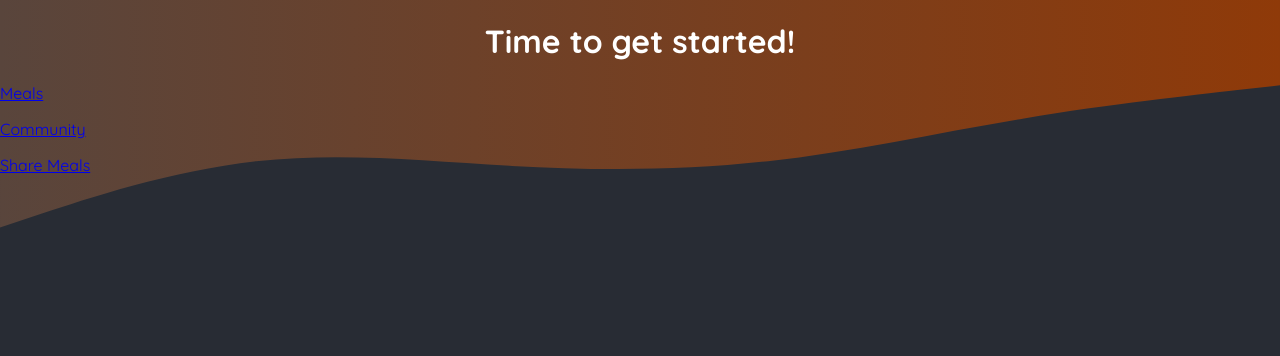
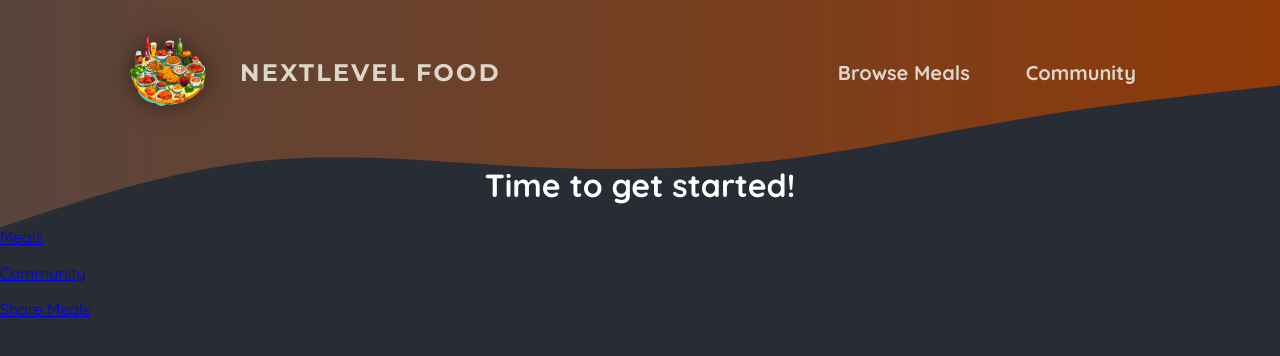
Before and after one commit to Sergio-Al/nextjs-foodies, a Next.js app: page / in a window 1280 px wide. Shown: the top 356 px of the page. Built offline with nearby package versions, Linux system fonts and the light colour scheme.

Commit message:
Feat. Creation and optimization of the main header

```diff
--- a/app/globals.css
+++ b/app/globals.css
@@ -11,21 +11,6 @@
 body {
   margin: 0;
   background: radial-gradient(#282c34, #282c34);
-}
-
-.header-background {
-  position: absolute;
-  width: 100%;
-  height: 320px;
-  top: 0;
-  left: 0;
-  z-index: -1;
-}
-
-svg {
-  display: block;
-  width: 100%;
-  height: auto;
 }
 
 .not-found,
--- a/app/layout.js
+++ b/app/layout.js
@@ -1,35 +1,17 @@
-import './globals.css';
+import MainHeader from "@/components/main-header/main-header";
+import "./globals.css";
 
 export const metadata = {
-  title: 'NextLevel Food',
-  description: 'Delicious meals, shared by a food-loving community.',
+  title: "NextLevel Food",
+  description: "Delicious meals, shared by a food-loving community.",
 };
 
 export default function RootLayout({ children }) {
   return (
     <html lang="en">
       <body>
-        <div className="header-background">
-          <svg xmlns="http://www.w3.org/2000/svg" viewBox="0 0 1440 320">
-            <defs>
-              <linearGradient id="gradient" x1="0%" y1="0%" x2="100%" y2="0%">
-                <stop
-                  offset="0%"
-                  style={{ stopColor: '#59453c', stopOpacity: '1' }}
-                />
-                <stop
-                  offset="100%"
-                  style={{ stopColor: '#8f3a09', stopOpacity: '1' }}
-                />
-              </linearGradient>
-            </defs>
-            <path
-              fill="url(#gradient)"
-              d="M0,256L48,240C96,224,192,192,288,181.3C384,171,480,181,576,186.7C672,192,768,192,864,181.3C960,171,1056,149,1152,133.3C1248,117,1344,107,1392,101.3L1440,96L1440,0L1392,0C1344,0,1248,0,1152,0C1056,0,960,0,864,0C768,0,672,0,576,0C480,0,384,0,288,0C192,0,96,0,48,0L0,0Z"
-            ></path>
-          </svg>
-        </div>
 
+        <MainHeader />
         {children}
       </body>
     </html>
--- /dev/null
+++ b/components/main-header/main-header-background.js
@@ -0,0 +1,26 @@
+import classes from "./main-header-background.module.css";
+
+export default function MainHeaderBackground() {
+  return (
+    <div className={classes["header-background"]}>
+      <svg xmlns="http://www.w3.org/2000/svg" viewBox="0 0 1440 320">
+        <defs>
+          <linearGradient id="gradient" x1="0%" y1="0%" x2="100%" y2="0%">
+            <stop
+              offset="0%"
+              style={{ stopColor: "#59453c", stopOpacity: "1" }}
+            />
+            <stop
+              offset="100%"
+              style={{ stopColor: "#8f3a09", stopOpacity: "1" }}
+            />
+          </linearGradient>
+        </defs>
+        <path
+          fill="url(#gradient)"
+          d="M0,256L48,240C96,224,192,192,288,181.3C384,171,480,181,576,186.7C672,192,768,192,864,181.3C960,171,1056,149,1152,133.3C1248,117,1344,107,1392,101.3L1440,96L1440,0L1392,0C1344,0,1248,0,1152,0C1056,0,960,0,864,0C768,0,672,0,576,0C480,0,384,0,288,0C192,0,96,0,48,0L0,0Z"
+        ></path>
+      </svg>
+    </div>
+  );
+}
--- /dev/null
+++ b/components/main-header/main-header-background.module.css
@@ -0,0 +1,14 @@
+.header-background {
+  position: absolute;
+  width: 100%;
+  height: 320px;
+  top: 0;
+  left: 0;
+  z-index: -1;
+}
+
+.header-background svg {
+  display: block;
+  width: 100%;
+  height: auto;
+}
--- /dev/null
+++ b/components/main-header/main-header.js
@@ -0,0 +1,31 @@
+import Link from "next/link";
+import Image from "next/image";
+
+import logoImg from "@/assets/logo.png";
+import classes from "./main-header.module.css";
+import MainHeaderBackground from "./main-header-background";
+
+export default function MainHeader() {
+  return (
+    <>
+      <MainHeaderBackground />
+      <header className={classes.header}>
+        <Link className={classes.logo} href="/">
+          <Image src={logoImg} alt="A plate with food on it" priority />
+          NextLevel Food
+        </Link>
+
+        <nav className={classes.nav}>
+          <ul>
+            <li>
+              <Link href="/meals">Browse Meals</Link>
+            </li>
+            <li>
+              <Link href="/community">Community</Link>
+            </li>
+          </ul>
+        </nav>
+      </header>
+    </>
+  );
+}
--- /dev/null
+++ b/components/main-header/main-header.module.css
@@ -0,0 +1,67 @@
+.header {
+  display: flex;
+  justify-content: space-between;
+  align-items: center;
+  padding: 2rem 1rem;
+}
+
+@media (min-width: 768px) {
+  .header {
+    padding: 2rem 10%;
+  }
+}
+
+.nav ul {
+  list-style: none;
+  margin: 0;
+  padding: 0;
+  display: flex;
+  gap: 1.5rem;
+  /* font-family: 'Montserrat', sans-serif; */
+  font-size: 1.25rem;
+}
+
+.nav a {
+  text-decoration: none;
+  color: #ddd6cb;
+  font-weight: bold;
+  padding: 0.5rem 1rem;
+  border-radius: 0.5rem;
+}
+
+.nav a:hover,
+.nav a:active {
+  background: linear-gradient(90deg, #ff8a05, #f9b331);
+  background-clip: text;
+  -webkit-background-clip: text;
+  -webkit-text-fill-color: transparent;
+  text-shadow: 0 0 18px rgba(248, 190, 42, 0.8);
+}
+
+.active {
+  background: linear-gradient(90deg, #ff8a05, #f9b331);
+  background-clip: text;
+  -webkit-background-clip: text;
+  -webkit-text-fill-color: transparent;
+}
+
+.logo {
+  display: flex;
+  align-items: center;
+  justify-content: center;
+  gap: 2rem;
+  text-decoration: none;
+  color: #ddd6cb;
+  font-weight: bold;
+  font-family: "Montserrat", sans-serif;
+  letter-spacing: 0.15rem;
+  text-transform: uppercase;
+  font-size: 1.5rem;
+}
+
+.logo img {
+  width: 5rem;
+  height: 5rem;
+  object-fit: contain;
+  filter: drop-shadow(0 0 0.75rem rgba(0, 0, 0, 0.5));
+}
```
Also changed, not shown: 1 other file (tests, documents, lock files or other folders).
